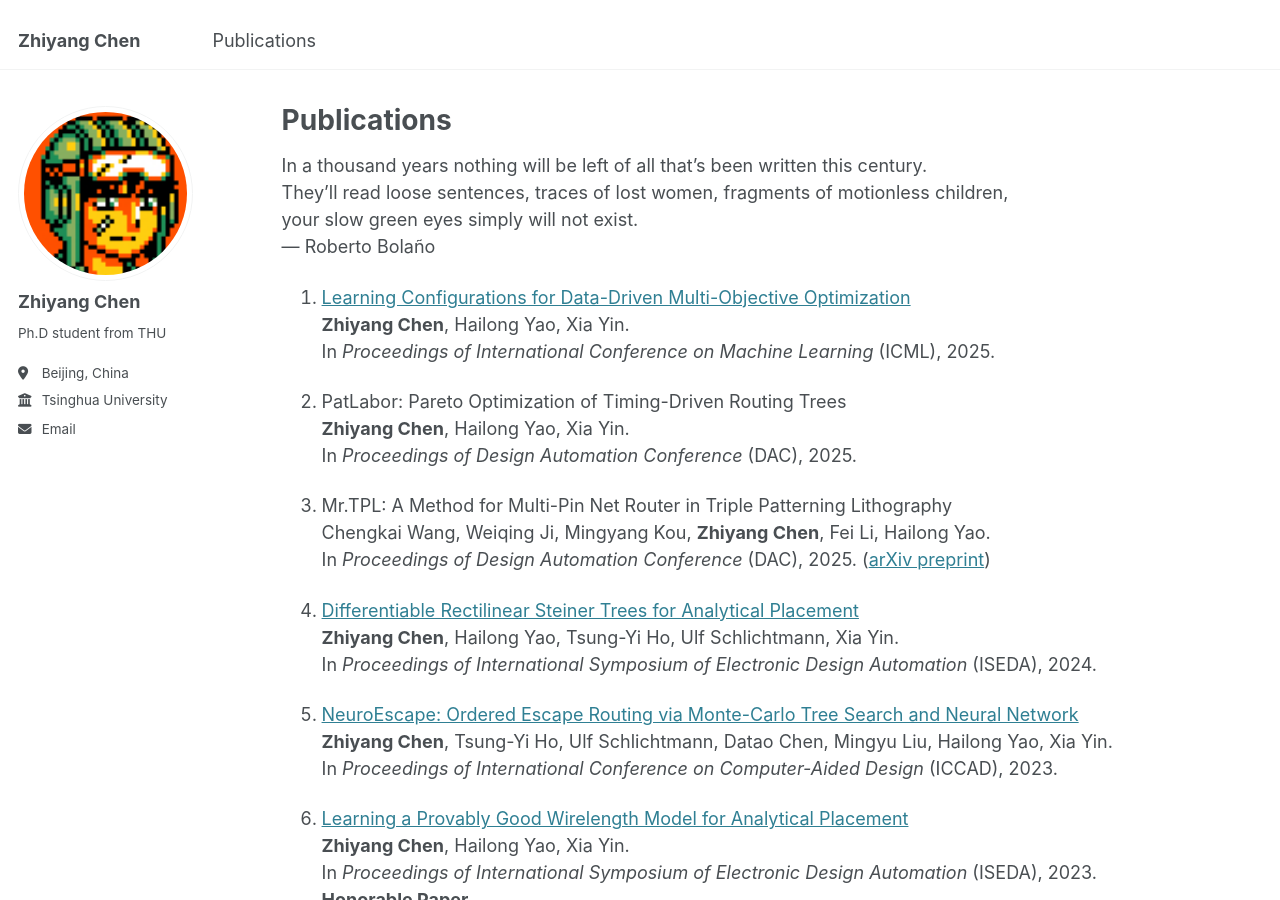
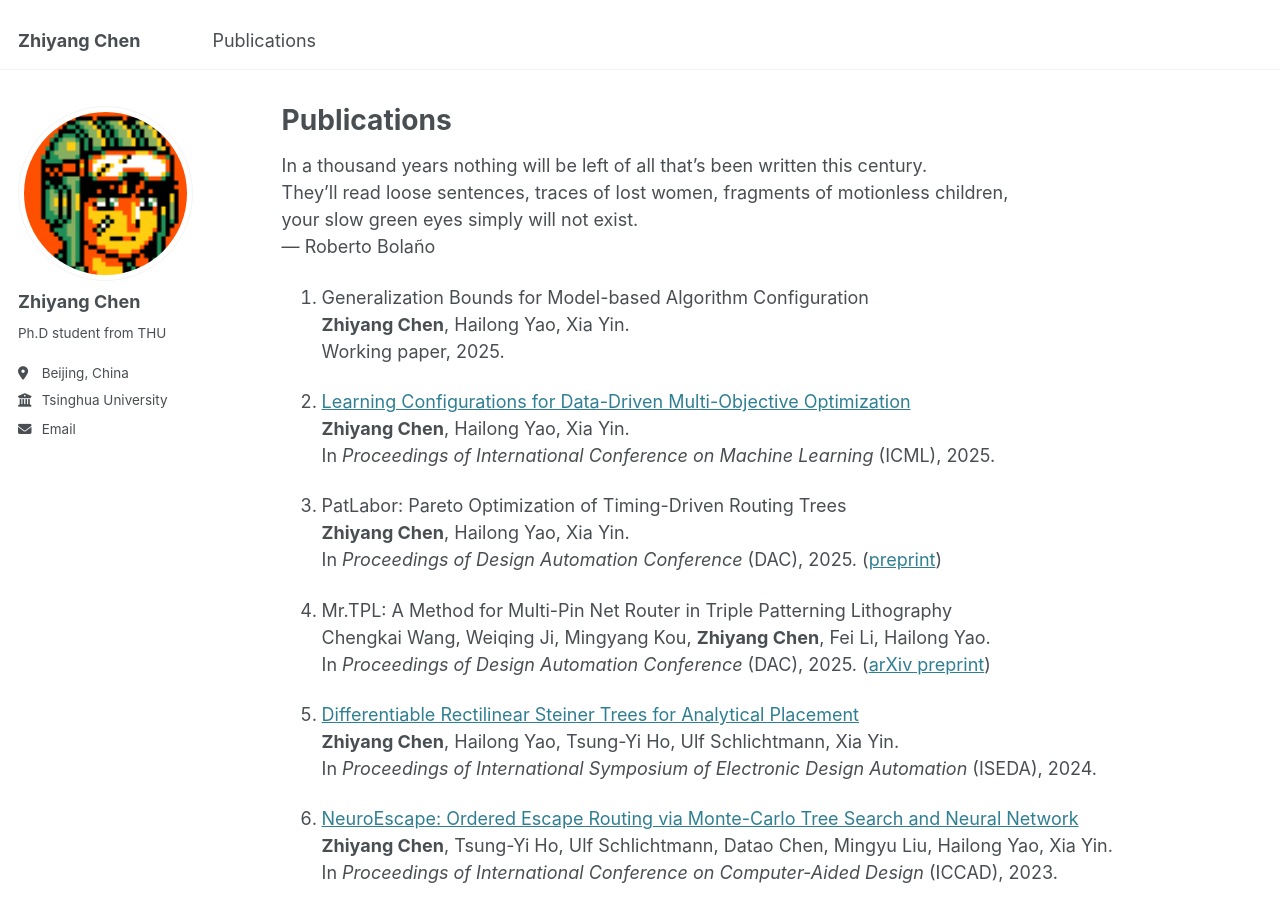
Before and after one commit to chen-zhi-yang/chen-zhi-yang.github.io, a Jekyll site: the page built from _pages/publications.md, in a window 1280 px wide and 900 px high. Built offline with Jekyll 4.4.1, drawn with Linux system fonts in a browser that asks for light colours.

Commit message:
Modify pubs

```diff
--- a/_pages/publications.md
+++ b/_pages/publications.md
@@ -16,13 +16,17 @@ They'll read loose sentences, traces of lost women, fragments of motionless chil
 your slow green eyes simply will not exist.
 --- Roberto Bolaño
 
+9. Generalization Bounds for Model-based Algorithm Configuration
+**Zhiyang Chen**, Hailong Yao, Xia Yin.
+Working paper, 2025.
+
 8. [Learning Configurations for Data-Driven Multi-Objective Optimization](https://openreview.net/pdf?id=1fUJk8viuw)
 **Zhiyang Chen**, Hailong Yao, Xia Yin.
 In *Proceedings of International Conference on Machine Learning* (ICML), 2025.
 
 7. PatLabor: Pareto Optimization of Timing-Driven Routing Trees
 **Zhiyang Chen**, Hailong Yao, Xia Yin.
-In *Proceedings of Design Automation Conference* (DAC), 2025.
+In *Proceedings of Design Automation Conference* (DAC), 2025. ([preprint](https://chen-zhi-yang.github.io/files/Pareto_Optimization_of_Timing_Driven_Routing_Trees.pdf))
 
 6. Mr.TPL: A Method for Multi-Pin Net Router in Triple Patterning Lithography
 Chengkai Wang, Weiqing Ji, Mingyang Kou, **Zhiyang Chen**, Fei Li, Hailong Yao.
```
Also changed, not shown: 7 other files.
